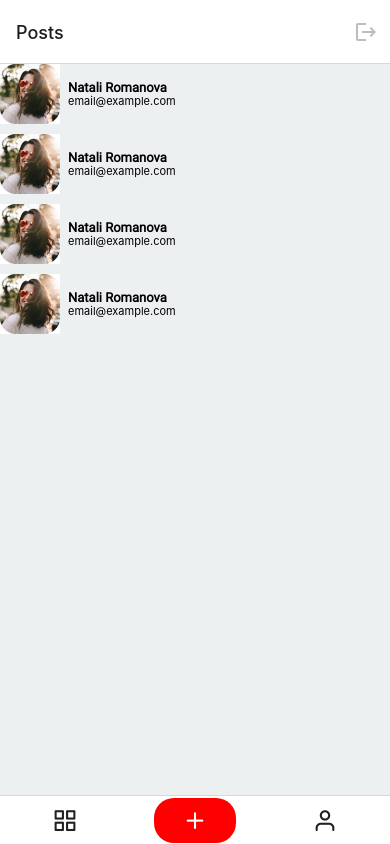
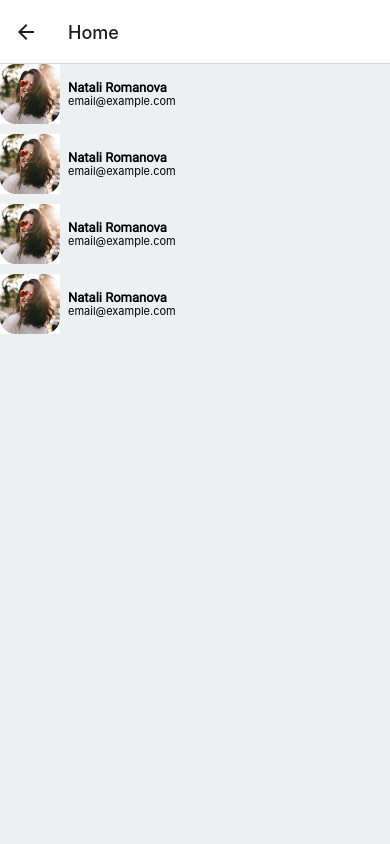
Before and after one commit to hodosovsky/reactNativeStudy, a React Native app: screen /Home in a window 390 px wide. Built offline with nearby package versions, Linux system fonts and the light colour scheme.

Commit message:
add navigate to home

```diff
--- a/App.js
+++ b/App.js
@@ -9,7 +9,7 @@ import { NavigationContainer } from "@react-navigation/native";
 SplashScreen.preventAutoHideAsync();
 
 export default function App() {
-  const routing = useRoute(true);
+  const routing = useRoute(false);
   const [fontsLoaded] = useFonts({
     medium: require("./assets/fonts/rmedium.ttf"),
     normal: require("./assets/fonts/rregular.ttf"),
--- a/Screens/Home.jsx
+++ b/Screens/Home.jsx
@@ -0,0 +1,11 @@
+import PostsScreen from "./PostsScreen";
+
+const HomeScreen = () => {
+  return (
+    <>
+      <PostsScreen />
+    </>
+  );
+};
+
+export default HomeScreen;
--- a/Screens/LoginScreen.jsx
+++ b/Screens/LoginScreen.jsx
@@ -14,6 +14,7 @@ import {
   Button,
 } from "react-native";
 import { useState } from "react";
+
 const bg = require("../assets/images/bg.jpg");
 
 const initialState = {
@@ -48,6 +49,9 @@ export default function LoginScreen({ navigation }) {
       Keyboard.dismiss();
       console.log(state);
       setState(initialState);
+
+      navigation.navigate("Home");
+
       return;
     }
 
--- a/Screens/RegistrationScreen.jsx
+++ b/Screens/RegistrationScreen.jsx
@@ -51,6 +51,7 @@ export default function RegistrationScreen({ navigation }) {
       Keyboard.dismiss();
       console.log(state);
       setState(initialState);
+      navigation.navigate("Home");
       return;
     }
 
--- a/router.js
+++ b/router.js
@@ -9,6 +9,7 @@ import LoginScreen from "./Screens/LoginScreen";
 import PostsScreen from "./Screens/PostsScreen";
 import CreatePostsScreen from "./Screens/CreatePostsScreen";
 import ProfileScreen from "./Screens/ProfileScreen";
+import HomeScreen from "./Screens/Home";
 
 const AuthStack = createNativeStackNavigator();
 const MainTab = createBottomTabNavigator();
@@ -27,6 +28,7 @@ export const useRoute = (isAuth) => {
           name="Register"
           component={RegistrationScreen}
         />
+        <AuthStack.Screen name="Home" component={HomeScreen} />
       </AuthStack.Navigator>
     );
   }
```
